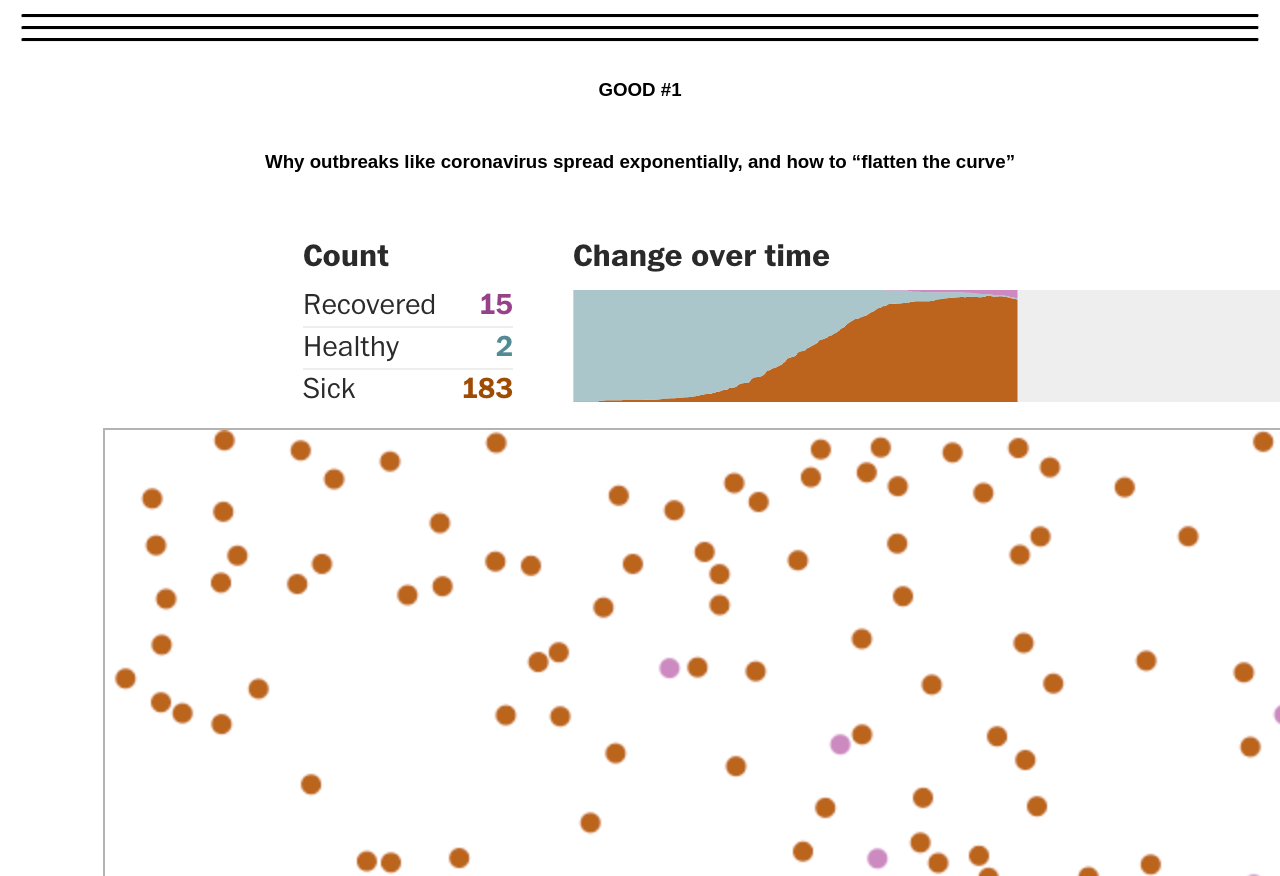
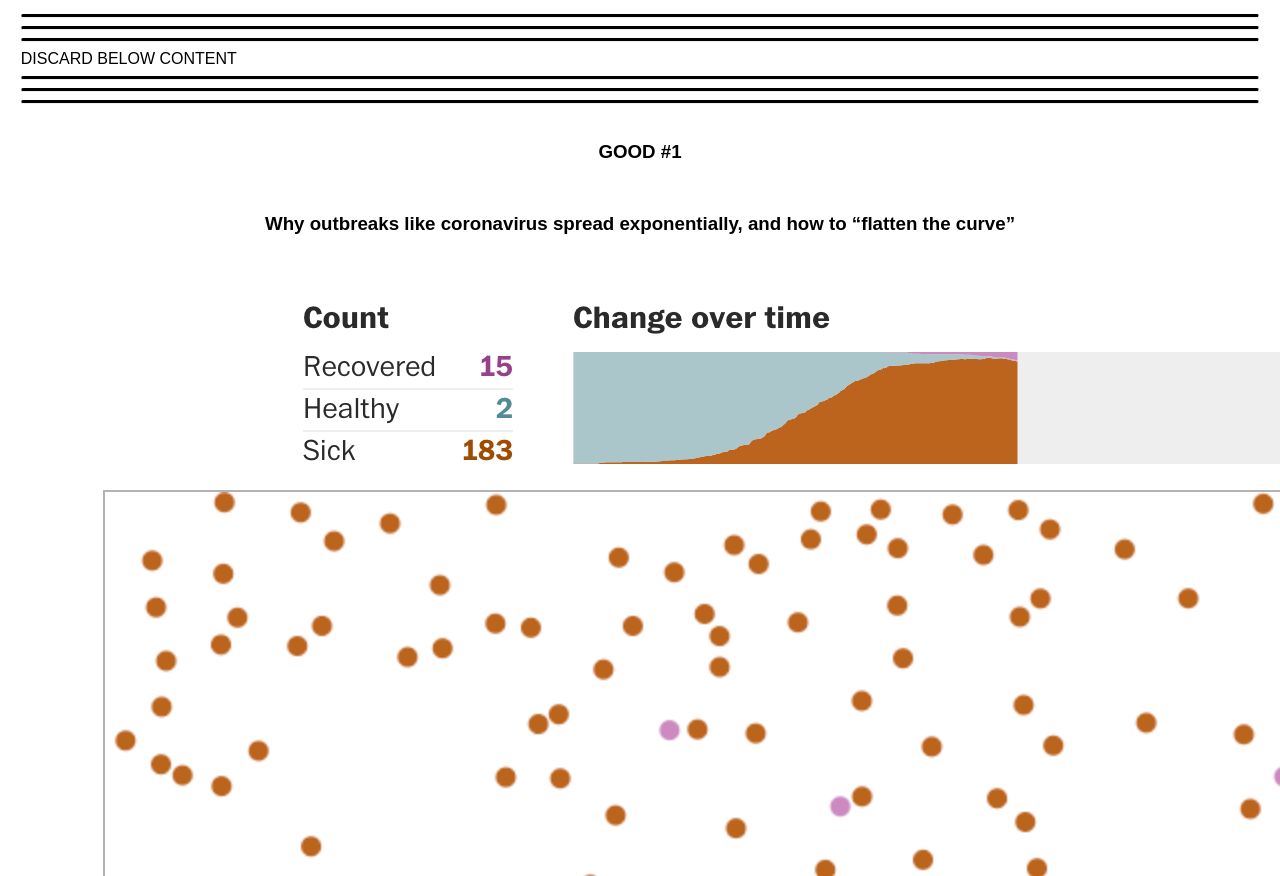
Before and after one commit to BullOXNiu/Mini_Project_1, a plain HTML site: page index.html in a window 1280 px wide. Shown: the part 6538-7414 px from the top of the page. Drawn offline with Linux system fonts and the light colour scheme.

Commit message:
edit 1.1

```diff
--- a/index.html
+++ b/index.html
@@ -149,7 +149,10 @@
             <hr class="rounded" id="badAll">
             <hr class="rounded" id="badAll">
             <hr class="rounded" id="badAll">
-
+            DISCARD BELOW CONTENT
+            <hr class="rounded" id="badAll">
+            <hr class="rounded" id="badAll">
+            <hr class="rounded" id="badAll">
 
 
 
```
